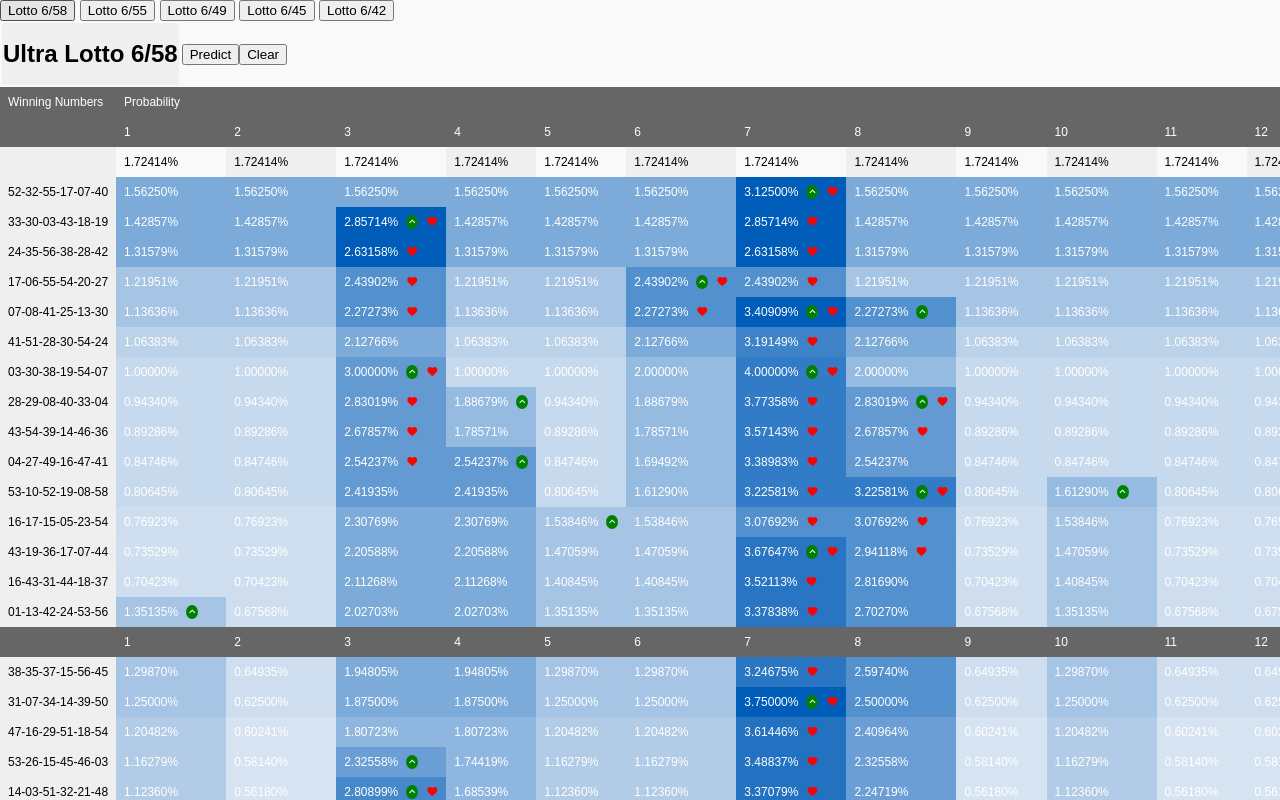
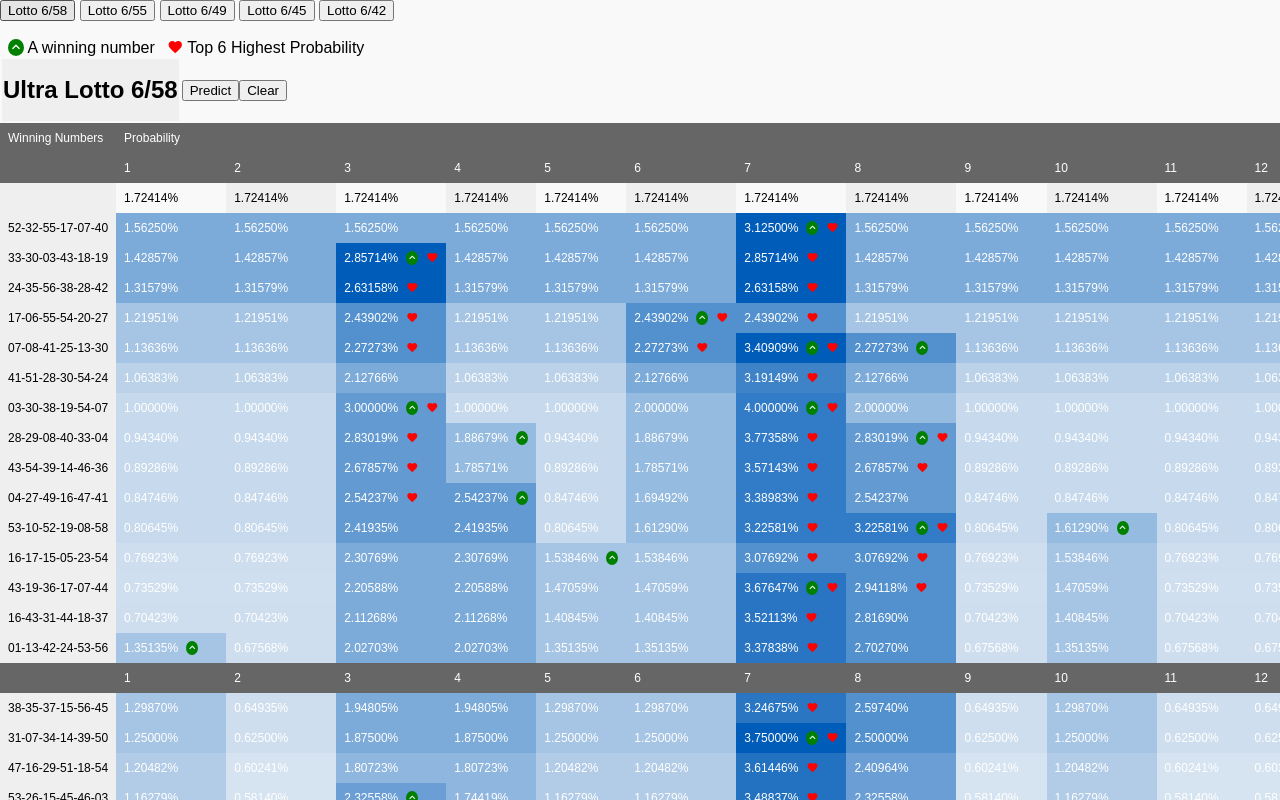
Before and after one commit to jabrera/lotto-generator, a plain HTML site: page index.html in a window 1280 px wide. Both pictures are taken after a click on the button "Lotto 6/58". Shown: the top 800 px of the page. Drawn offline with Linux system fonts and the light colour scheme.

Commit message:
Change prediction algorithm. Added constant of decimal

```diff
--- a/index.html
+++ b/index.html
@@ -54,6 +54,9 @@
 	<button onclick="toggle('6/49')">Lotto 6/49</button>
 	<button onclick="toggle('6/45')">Lotto 6/45</button>
 	<button onclick="toggle('6/42')">Lotto 6/42</button>
+	<br><br>
+	<i class="mdi mdi-chevron-up"></i> A winning number
+	<i class="mdi mdi-heart"></i> Top 6 Highest Probability
 	<div id="container6_58" style="display:none;">
 		<table>
 			<tr>
@@ -141,7 +144,7 @@
 
 			append = '<tr><td></td>';
 			for(var i = 1; i <= BASE__LOTTO.max; i++) {
-				append += '<td>'+(1/BASE__LOTTO.max*100).toFixed(5)+'%</td>';
+				append += '<td>'+(1/BASE__LOTTO.max*100).toFixed(DECIMAL)+'%</td>';
 			}
 			append += '</tr>';
 			table.insertAdjacentHTML('beforeend', append);
@@ -159,7 +162,7 @@
 				var top6 = [0,0,0,0,0,0];
 				var max = 0;
 				for(var i = 1; i <= BASE__LOTTO.max; i++) {
-					var average = getAverage(BASE__LOTTO__KEY, i).toFixed(5);
+					var average = getAverage(BASE__LOTTO__KEY, i).toFixed(DECIMAL);
 					if(average > max)
 						max = average;
 					BASE__LOTTO.current_probability[i] = average;
@@ -243,7 +246,7 @@
 				}
 				var upAndTop6Total = 0;
 				for(var i = 1; i <= BASE__LOTTO.max; i++) {
-					var average = getAverage(BASE__LOTTO__KEY, i).toFixed(5);
+					var average = getAverage(BASE__LOTTO__KEY, i).toFixed(DECIMAL);
 					var is_up = '';
 					if(BASE__LOTTO.prev_probability[i] < average) {
 						is_up = '<i class="mdi mdi-chevron-up"></i>';
@@ -274,19 +277,30 @@
 				resultNo++;
 			}
 		}
-		let predict = function(lotto_key) {
+		var predict = function(lotto_key) {
 			const BASE__LOTTO__KEY = lotto_key;
 			const BASE__LOTTO = lotto[BASE__LOTTO__KEY];
 			var numbers = [];
-			var prediction = [];
-			for(let i = 1; i <= BASE__LOTTO.max; i++) {
-				for(let j = 1; j < BASE__LOTTO.numbers[i]; j++) {
+			for(var i = 1; i <= BASE__LOTTO.max; i++) {
+				for(var j = 1; j < BASE__LOTTO.numbers[i]; j++) {
 					numbers.push(i);
 				}
 			}
-			for(let i = 0; i < 6; i++) {
-				let idx = Math.floor(Math.random() * numbers.length);
-				var p = numbers[idx];
+			var prediction = [];
+			for(var i = 0; i < BASE__LOTTO.pick; i++) {
+				var initial_prediction = {};
+				var p = 0;
+				while(true) {
+					var idx = Math.floor(Math.random() * numbers.length);
+					if(initial_prediction.hasOwnProperty(numbers[idx])) {
+						initial_prediction[numbers[idx]]++;
+						if(initial_prediction[numbers[idx]] == TRIES) {
+							p = numbers[idx];
+							break;
+						}
+					} else
+						initial_prediction[numbers[idx]] = 1;
+				}
 				if(prediction.includes(p))
 					i--;
 				else
@@ -294,12 +308,12 @@
 			}
 			document.getElementById('predict'+BASE__LOTTO.pick+'_'+BASE__LOTTO.max).insertAdjacentHTML('beforeend', prediction.join('-')+"<br>");
 		}
-		let clearPrediction = function(lotto_key) {
+		var clearPrediction = function(lotto_key) {
 			const BASE__LOTTO__KEY = lotto_key;
 			const BASE__LOTTO = lotto[BASE__LOTTO__KEY];
 			document.getElementById('predict'+BASE__LOTTO.pick+'_'+BASE__LOTTO.max).innerHTML = "";
 		}
-		let toggle = function(lotto_key) {
+		var toggle = function(lotto_key) {
 			document.getElementById('container6_58').style.display = "none";
 			document.getElementById('container6_55').style.display = "none";
 			document.getElementById('container6_49').style.display = "none";
@@ -307,7 +321,7 @@
 			document.getElementById('container6_42').style.display = "none";
 			const BASE__LOTTO__KEY = lotto_key;
 			const BASE__LOTTO = lotto[BASE__LOTTO__KEY];
-			let container = document.getElementById('container'+BASE__LOTTO.pick+'_'+BASE__LOTTO.max);
+			var container = document.getElementById('container'+BASE__LOTTO.pick+'_'+BASE__LOTTO.max);
 			if(container.style.display === "none") {
 				generateLotto(lotto_key);
 				container.style.display = "block";
```
Also changed, not shown: data.js.
